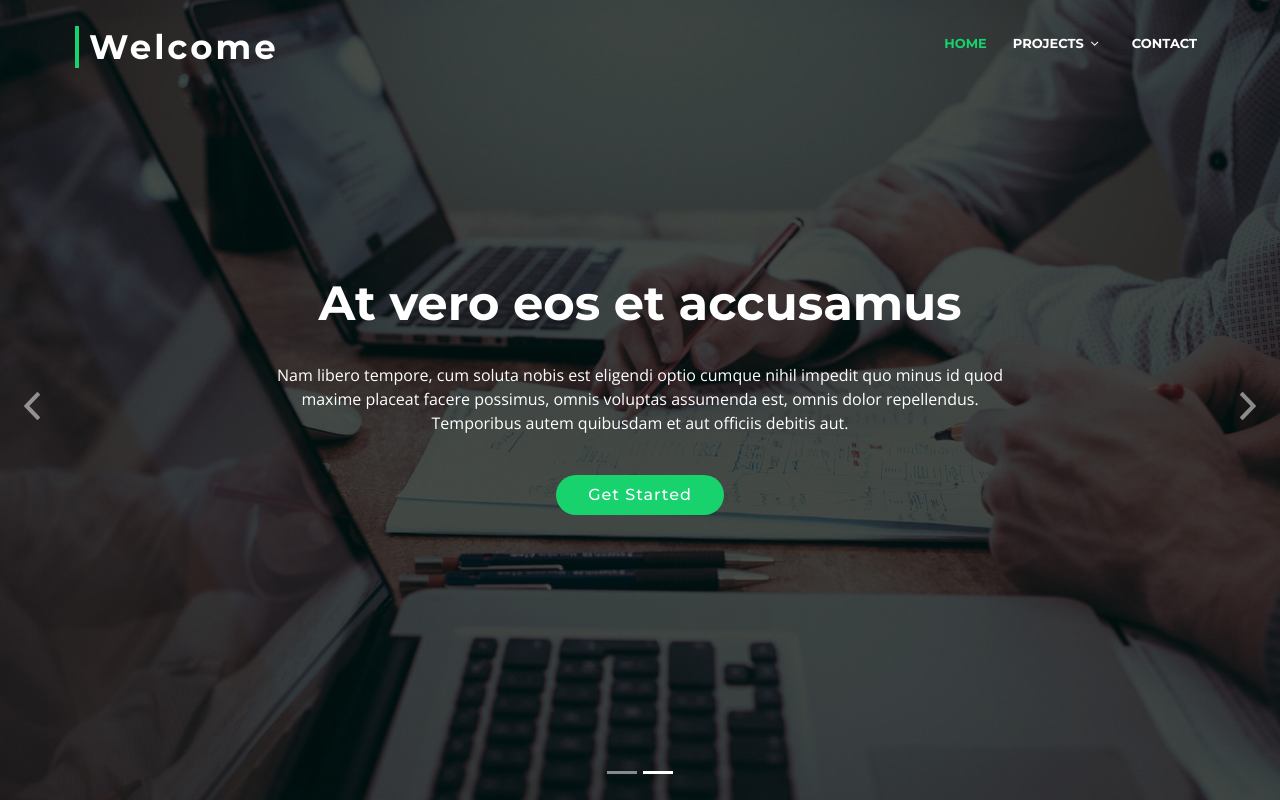
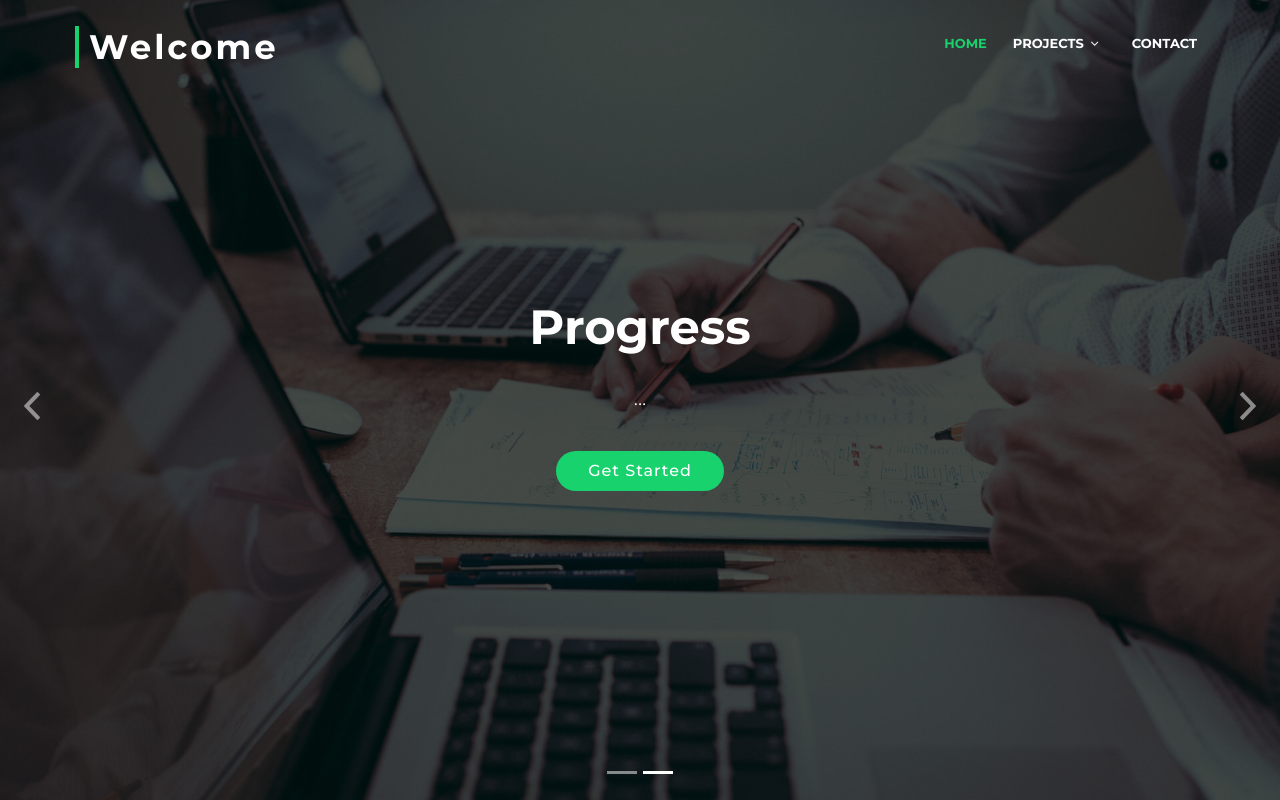
Before and after one commit to dayanleecor/dayanleecor.github.io, a plain HTML site: page index.html in a window 1280 px wide. Shown: the top 800 px of the page. Drawn offline with nearby package versions, Linux system fonts and the light colour scheme; files whose address does not match are found by name.

Commit message:
Update index.html

```diff
--- a/index.html
+++ b/index.html
@@ -91,8 +91,8 @@
             <div class="carousel-background"><img src="img/intro-carousel/2.jpg" alt=""></div>
             <div class="carousel-container">
               <div class="carousel-content">
-                <h2>At vero eos et accusamus</h2>
-                <p>Nam libero tempore, cum soluta nobis est eligendi optio cumque nihil impedit quo minus id quod maxime placeat facere possimus, omnis voluptas assumenda est, omnis dolor repellendus. Temporibus autem quibusdam et aut officiis debitis aut.</p>
+                <h2>Progress</h2>
+                <p>...</p>
                 <a href="#featured-services" class="btn-get-started scrollto">Get Started</a>
               </div>
             </div>
@@ -367,7 +367,6 @@
 
           <div class="col-md-4">
             <div class="contact-email">
-              <p><a href="mailto:dayanleecor@gmail.com">dayanleecor@gmail.com</a></p>
             </div>
           </div>
 
```
